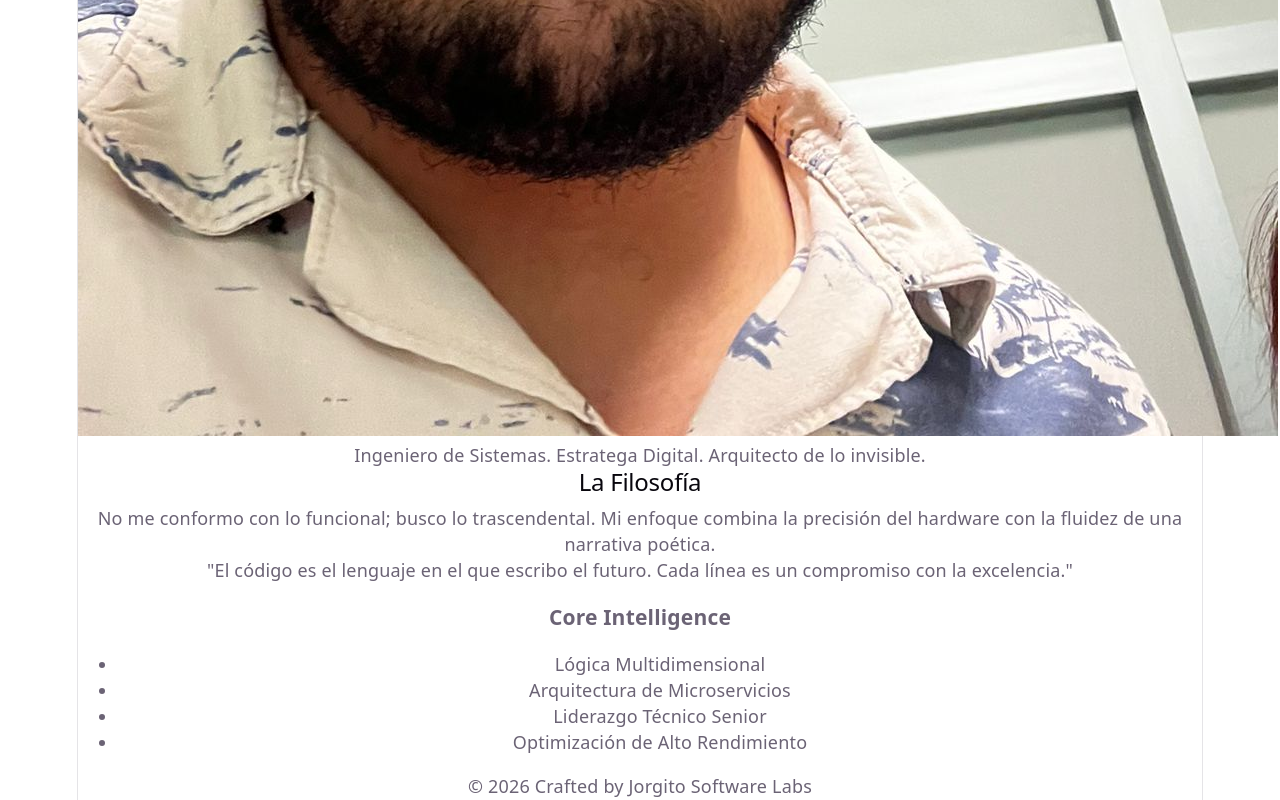
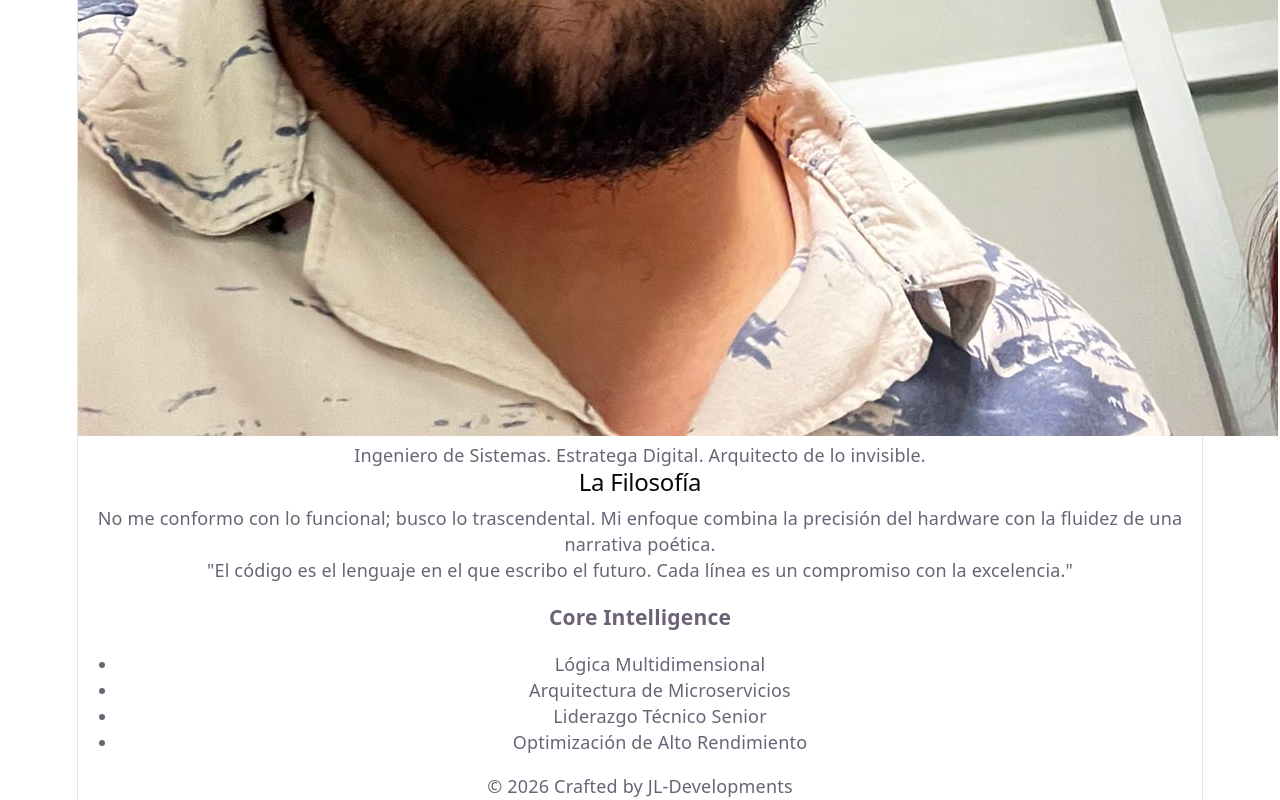
Before and after one commit to JLSI99/biografia-sexy, a React (Vite) app: page / in a window 1280 px wide. Shown: the part 1254-2054 px from the top of the page. Built offline with nearby package versions, Linux system fonts and the light colour scheme.

Commit message:
se módificó el pie de página

```diff
--- a/src/App.jsx
+++ b/src/App.jsx
@@ -86,7 +86,7 @@ function App() {
 
       <footer className="mt-40 mb-10 text-center">
         <p className="text-slate-700 uppercase tracking-[0.5em] text-xs">
-          &copy; 2026 Crafted by Jorgito Software Labs
+          &copy; 2026 Crafted by JL-Developments
         </p>
       </footer>
     </div>
```
